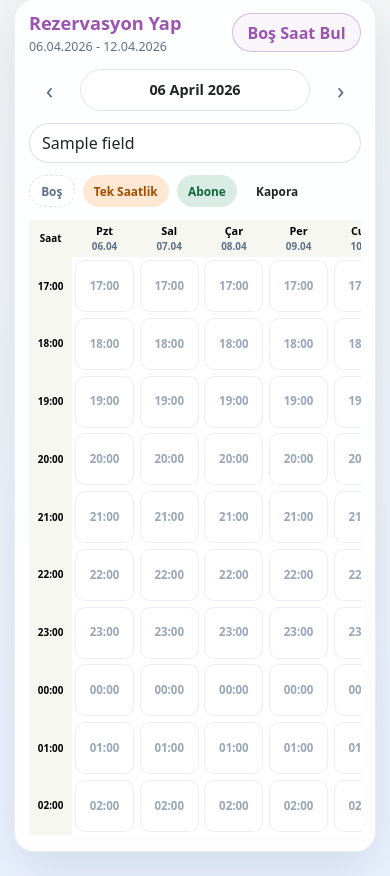
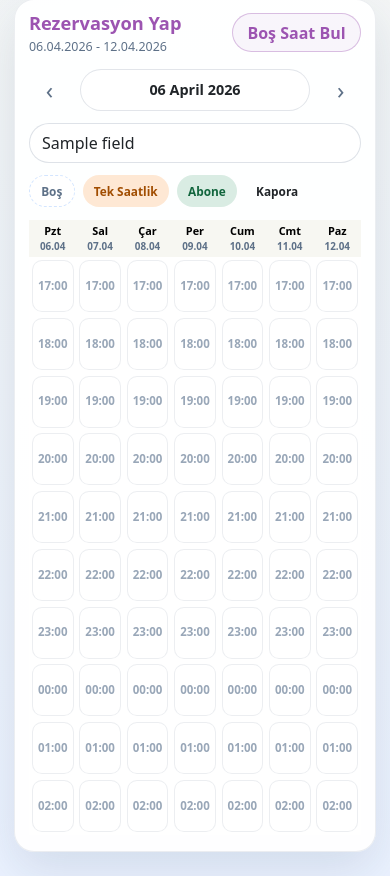
Before and after one commit to ysfkcbs/SahaTakvim, a Flask app: page /calendar/weekly in a window 390 px wide. Shown: the part 346-1222 px from the top of the page. Run offline with Flask 3, Linux system fonts and the light colour scheme; a user stored in the database is signed in; tables that the repository leaves empty hold one stand-in row (values such as "Sample post").

Commit message:
Remove first hour column while preserving slot colors

```diff
--- a/app/static/css/style.css
+++ b/app/static/css/style.css
@@ -1049,13 +1049,13 @@ body.is-standalone .app-navbar {
 }
 
 .mobile-weekly-grid-shell {
-  overflow-x: auto;
+  overflow-x: hidden;
   padding-bottom: 0.15rem;
 }
 
 .mobile-weekly-grid-table {
   width: 100%;
-  min-width: 34rem;
+  min-width: 0;
   table-layout: fixed;
 }
 
@@ -1067,30 +1067,9 @@ body.is-standalone .app-navbar {
   border: 0;
 }
 
+.mobile-weekly-grid-table th,
 .mobile-weekly-grid-table td {
-  width: calc((100% - 3.25rem) / 7);
-}
-
-.mobile-weekly-corner,
-.mobile-week-hour {
-  width: 3.25rem;
-  min-width: 3.25rem;
-  padding: 0.18rem;
-  color: var(--app-text-soft);
-  font-size: 0.7rem;
-  font-weight: 700;
-}
-
-.mobile-weekly-grid-table th:first-child,
-.mobile-weekly-grid-table td:first-child {
-  position: sticky;
-  left: 0;
-  z-index: 1;
-  background: rgba(247, 247, 242, 0.98);
-}
-
-.mobile-weekly-grid-table thead th:first-child {
-  z-index: 3;
+  width: calc(100% / 7);
 }
 
 .mobile-weekly-grid-table thead th {
@@ -1203,18 +1182,6 @@ body.is-standalone .app-navbar {
   text-align: center;
   font-size: 0.82rem;
   color: var(--app-text-soft);
-}
-
-.desktop-week-hour-head,
-.desktop-week-hour {
-  width: 4.75rem;
-  min-width: 4.75rem;
-  padding-right: 0.25rem !important;
-  text-align: right !important;
-  color: var(--app-text-soft) !important;
-  font-size: 0.76rem !important;
-  font-weight: 700 !important;
-  background: transparent !important;
 }
 
 .desktop-slot-cell {
@@ -1843,7 +1810,7 @@ body.is-standalone .app-navbar {
   }
 
   .mobile-weekly-grid-table {
-    min-width: 31rem;
+    width: 100%;
   }
 
   .mobile-week-slot {
@@ -1869,10 +1836,4 @@ body.is-standalone .app-navbar {
     font-size: 0.62rem;
   }
 
-  .mobile-weekly-corner,
-  .mobile-week-hour {
-    width: 2.7rem;
-    min-width: 2.7rem;
-    font-size: 0.62rem;
-  }
-}
+}
--- a/app/templates/calendar/weekly.html
+++ b/app/templates/calendar/weekly.html
@@ -55,7 +55,6 @@
       <table class="table align-middle mobile-weekly-grid-table mb-0">
         <thead>
           <tr>
-            <th class="mobile-weekly-corner">Saat</th>
             {% for d in days %}
             <th>
               <span class="mobile-weekday-label">{{ weekday_names_tr[d.weekday()] }}</span>
@@ -67,7 +66,6 @@
         <tbody>
         {% for h in hours %}
           <tr>
-            <th class="mobile-week-hour">{{ hour_label(h) }}</th>
             {% for d in days %}
               {% set r = slot_map.get((d, h)) %}
               <td>
@@ -109,11 +107,10 @@
 
 <div class="table-responsive calendar-wrap d-none d-lg-block">
   <table class="table align-middle calendar-table desktop-weekly-grid-table">
-    <thead><tr><th class="desktop-week-hour-head">Saat</th>{% for d in days %}<th>{{ weekday_names_tr[d.weekday()] }} {{ d.strftime('%d.%m') }}</th>{% endfor %}</tr></thead>
+    <thead><tr>{% for d in days %}<th>{{ weekday_names_tr[d.weekday()] }} {{ d.strftime('%d.%m') }}</th>{% endfor %}</tr></thead>
     <tbody>
     {% for h in hours %}
       <tr>
-        <th class="desktop-week-hour">{{ hour_label(h) }}</th>
         {% for d in days %}
           {% set r = slot_map.get((d, h)) %}
           <td class="slot-cell desktop-slot-cell" data-bs-toggle="modal" data-bs-target="#reservationModal" data-date="{{ d }}" data-hour="{{ h }}" data-field="{{ selected_field }}">
```
